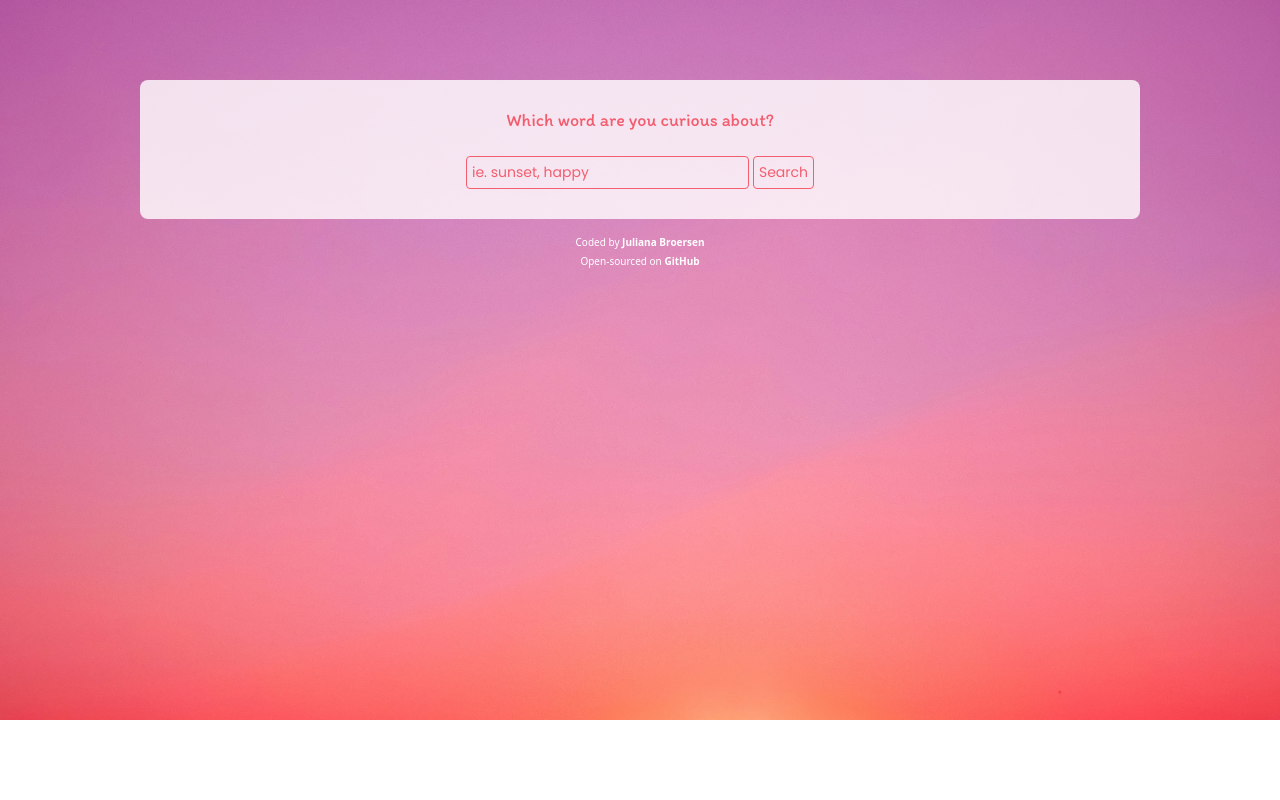
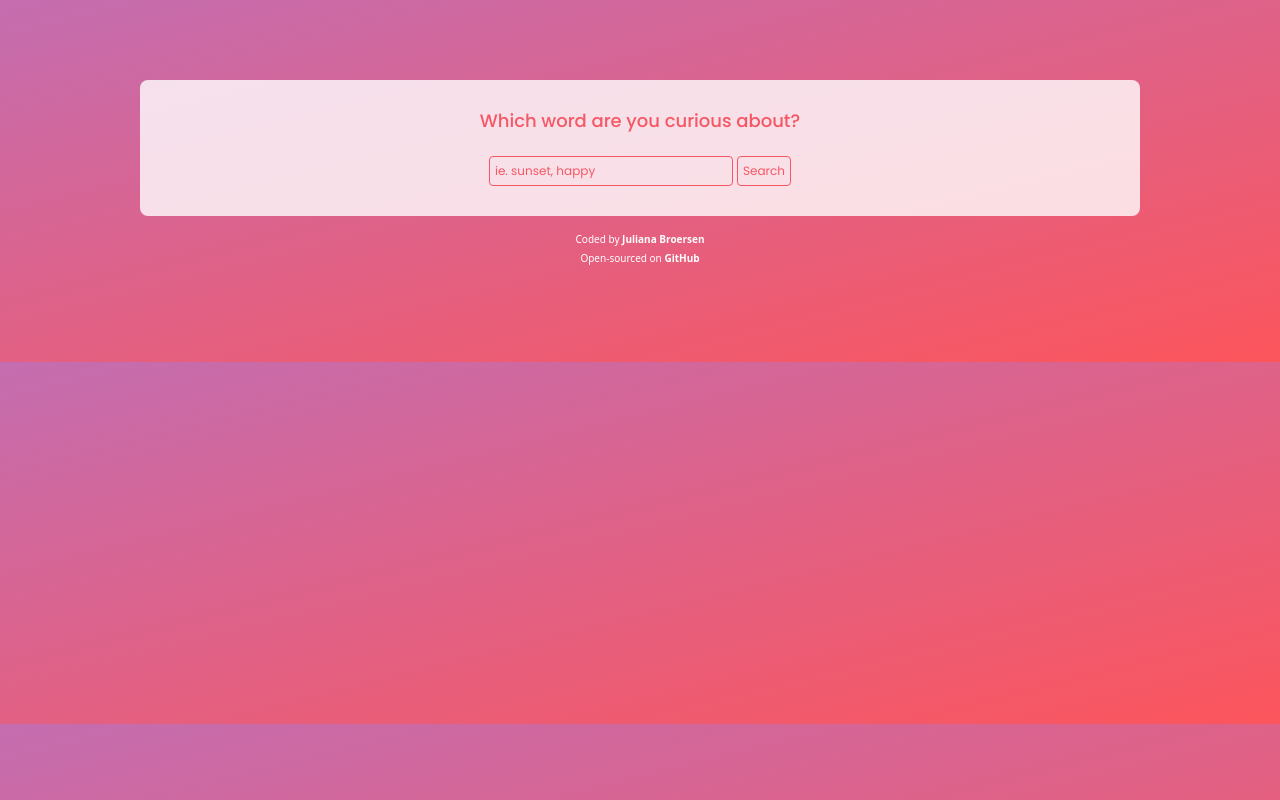
Before and after one commit to julbroersen/react-dictionary-app-project, a React (Create React App) app: page / in a window 1280 px wide. Built offline with nearby package versions, Linux system fonts and the light colour scheme.

Commit message:
background image to gradient

```diff
--- a/src/App.css
+++ b/src/App.css
@@ -15,7 +15,7 @@
 
 .App h1 {
   color: var(--main-branding-color);
-  font-family: "Itim", cursive;
+  font-family: "Poppins", sans-serif;
   font-size: 18px;
 }
 
--- a/src/Dictionary.css
+++ b/src/Dictionary.css
@@ -7,7 +7,7 @@
   border-radius: 4px;
   color: var(--main-branding-color);
   font-family: "Poppins", sans-serif;
-  font-size: 14px;
+  font-size: 12px;
   padding: 5px;
 }
 
@@ -25,7 +25,7 @@
   border-radius: 4px;
   color: var(--main-branding-color);
   font-family: "Poppins", sans-serif;
-  font-size: 14px;
+  font-size: 12px;
   padding: 5px;
   transition: all 150ms ease-in-out;
 }
--- a/src/Results.js
+++ b/src/Results.js
@@ -5,7 +5,7 @@ import "./Results.css";
 export default function Results(props) {
   if (props.result) {
     return (
-      <div className="Results container">
+      <div className="Results container mx-2">
         <h2 className="mt-4">{props.result.word}</h2>
         <h4>{props.result.phonetic}</h4>
         {props.result.meanings.map(function (meaning, index) {
--- a/src/index.css
+++ b/src/index.css
@@ -1,8 +1,9 @@
 body {
-  background-image: url("./images/hero-image.jpg");
-  background-repeat: no-repeat;
-  background-size: cover;
-  border-radius: 8px;
+  background: linear-gradient(
+    166deg,
+    rgb(196, 109, 176) 0%,
+    rgb(252, 85, 92) 100%
+  );
   margin: 30px auto;
   max-width: 80%;
   padding: 50px 0;
```
